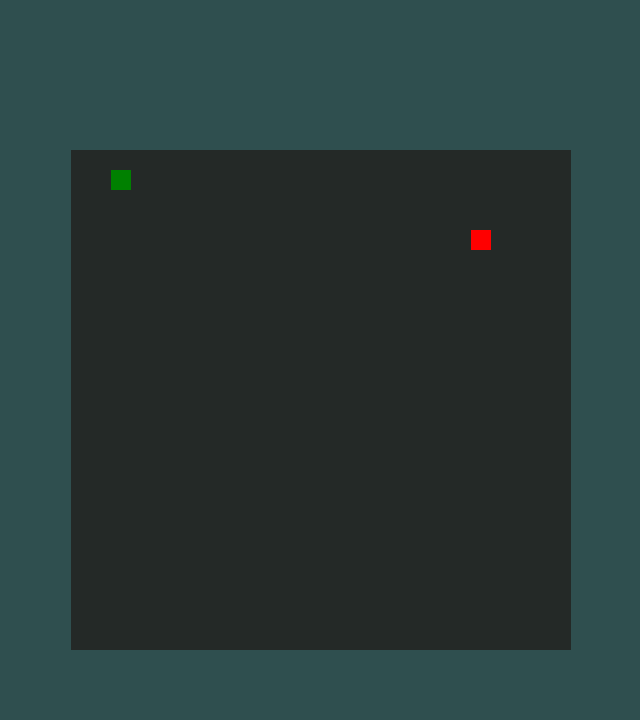
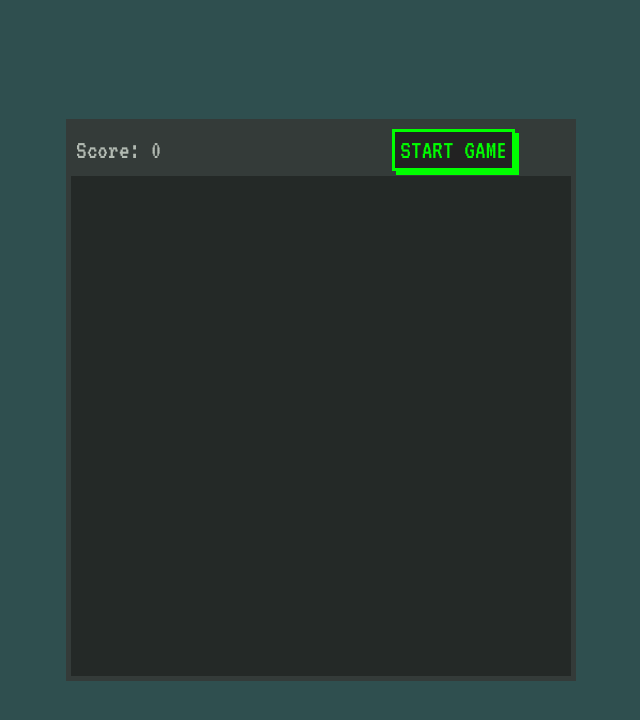
Before and after one commit to lmmv9411/snake-js, a plain HTML site: page index.html in a window 1280 px wide. Shown: the whole page, without its empty margins (319-959 px from the left). Drawn offline with Linux system fonts and the light colour scheme.

Commit message:
new features

```diff
--- a/index.css
+++ b/index.css
@@ -1,13 +1,65 @@
+@import url('https://fonts.googleapis.com/css2?family=Press+Start+2P&family=VT323&display=swap');
+
+* {
+    margin: 0;
+    padding: 0;
+    font-family: "VT323", monospace;
+    font-size: 20pt;
+    color: rgb(179, 187, 179);
+}
+
 body {
+    display: flex;
+    align-items: center;
+    justify-content: center;
+    height: 100vh;
     background-color: darkslategray;
 }
 
 #canvas {
     background-color: rgb(36, 41, 39);
-    position: absolute;
-    left: 50%;
-    top: 50%;
-    transform: translateX(-50%) translateY(-50%);
+}
+
+.container {
+    padding: 5px;
+    display: flex;
+    justify-content: center;
+    flex-direction: column;
+    background-color: rgb(52, 59, 57);
+}
+
+.score {
+    padding: 5px;
+}
+
+.retro-button {
+    outline: none;
+    font-family: 'VT323', monospace;
+    background-color: #222;
+    color: #00ff00;
+    border: 3px solid #00ff00;
+    padding: 5px;
+    text-transform: uppercase;
+    cursor: pointer;
+    box-shadow: 4px 4px 0 #00ff00;  /* Sombra verde para el efecto 3D */
+    transition: all 0.2s ease;
+  }
+
+  .retro-button:hover {
+    background-color: #333;
+    box-shadow: 6px 6px 0 #00ff00;  /* Incrementa la sombra al pasar el ratón */
+  }
+
+  .retro-button:active {
+    box-shadow: 2px 2px 0 #00ff00;  /* Reduce la sombra para simular el efecto de hundirse al presionar */
+    background-color: #444;
+    transform: translate(2px, 2px);  /* Mueve el botón para dar la sensación de estar presionado */
+  }
+
+#score {
+    background-color: rgb(52, 59, 57);
+    border: none;
+    outline: none;
 }
 
 @media screen and (max-width: 728px) {
--- a/index.html
+++ b/index.html
@@ -14,7 +14,15 @@
     <audio src="./music/food.mp3" hidden id="food"></audio>
     <audio src="./music/move.mp3" hidden id="move"></audio>
     <audio src="./music/gameover.mp3" hidden id="gameover"></audio>
-    <canvas width="500" height="500" id="canvas"></canvas>
+
+    <div class="container">
+        <div class="score">
+            <label for="score">Score:</label>
+            <input type="text" readonly id="score" value="0">
+            <button class="retro-button" id="btngame">Start Game</button>
+        </div>
+        <canvas width="500" height="500" id="canvas"></canvas>
+    </div>
 
 </body>
 
--- a/index.js
+++ b/index.js
@@ -1,10 +1,12 @@
-import touch from "./touch.js"
+import touch from './touch.js';
 
-const canvas = document.getElementById("canvas");
-const ctx = canvas.getContext("2d");
+const canvas = document.getElementById('canvas');
+const ctx = canvas.getContext('2d');
+const score = document.getElementById('score');
+const btngame = document.getElementById('btngame');
 
 //audio
-const food = document.getElementById('food');
+const food_audio = document.getElementById('food');
 const mover = document.getElementById('move');
 const gameover = document.getElementById('gameover');
 
@@ -32,35 +34,55 @@ const direction = { x: 1, y: 0 };
 
 touch(canvas, move);
 
-const head = Object.freeze({
-    x: column_size,
-    y: row_size,
+const head = {
+    x: 0,
+    y: 0,
     width: column_size,
     height: column_size
-});
+};
 
 const body = [head];
 
-const eat = {
+const food = {
     x: 0,
     y: 0,
     width: column_size,
     height: column_size
 }
 
-let state = RUN;
-let timeout, animation;
+let state = STOP, timeout, animation;
 
-function randomPosition() {
+let count = 0;
 
-    let onBody = false;
+function randomPosition(isBody = false) {
+
+    let crashes = false;
     let x, y;
 
     do {
         x = Math.floor(Math.random() * numcolumns) * column_size;
         y = Math.floor(Math.random() * numrows) * row_size;
-        onBody = body.filter(p => p.x === x && p.y === y).length > 0;
-    } while (onBody);
+
+        if (isBody) {
+            crashes = food.x == x && food.y === y;
+        } else {
+            crashes = body.filter(p => p.x === x && p.y === y).length > 0;
+        }
+
+    } while (crashes);
+
+    return { x, y }
+}
+
+function randomDirecion() {
+    let x = Math.floor(Math.random() * 3) - 1;
+    let y = 0;
+    let isZero = x === 0;
+
+    while (isZero) {
+        y = Math.floor(Math.random() * 3) - 1;
+        isZero = y === 0;
+    }
 
     return { x, y }
 }
@@ -77,20 +99,20 @@ function collition(head) {
         return;
     }
 
-    if (head.x === eat.x && head.y === eat.y) {
-        food.play();
+    if (head.x === food.x && head.y === food.y) {
+        food_audio.play();
         navigator.vibrate(100);
         state = EATEN;
         return;
     }
 
-    for (let part of body) {
-        if (part.x == head.x && part.y == head.y) {
+    body.forEach((p) => {
+        if (p.x == head.x && p.y == head.y) {
             gameover.play();
             navigator.vibrate(300);
             state = STOP;
         }
-    }
+    });
 
 }
 
@@ -138,11 +160,9 @@ function losing() {
     //Body
     body.pop();
 
-    ctx.fillStyle = 'Green'
+    ctx.fillStyle = '#00ff00'
 
-    for (let part of body) {
-        ctx.fillRect(part.x, part.y, part.width, part.height);
-    }
+    body.forEach(p => ctx.fillRect(p.x, p.y, p.width, p.height));
 
     timeout = setTimeout(losing, (1000 / frames) * 2);
     animation = requestAnimationFrame(losing)
@@ -152,6 +172,7 @@ function losing() {
 function draw() {
 
     const newHead = newPosition();
+    collition(newHead);
 
     if (state === STOP) {
         return;
@@ -166,15 +187,17 @@ function draw() {
     if (state === EATEN) {
         ctx.fillStyle = 'Red'
         const { x, y } = randomPosition();
-        eat.x = x;
-        eat.y = y;
+        food.x = x;
+        food.y = y;
+        count++;
+        score.value = count;
     }
 
-    ctx.fillRect(eat.x, eat.y, eat.width, eat.height);
+    ctx.fillRect(food.x, food.y, food.width, food.height);
 
     //Body
     body.unshift(newHead);
-    ctx.fillStyle = 'Green'
+    ctx.fillStyle = '#00ff00'
 
     if (state === EATEN) {
         state = RUN;
@@ -182,17 +205,16 @@ function draw() {
         body.pop();
     }
 
-    for (let part of body) {
-        ctx.fillRect(part.x, part.y, part.width, part.height);
-    }
-
-    collition(newHead);
+    body.forEach(p => ctx.fillRect(p.x, p.y, p.width, p.height));
 
 }
 
 function run() {
 
     if (state === STOP) {
+        btngame.textContent = "Start";
+        count = 0;
+        score.value = count;
         losing();
         return;
     }
@@ -202,8 +224,29 @@ function run() {
 
 }
 
-const { x, y } = randomPosition();
-eat.x = x;
-eat.y = y;
+btngame.addEventListener('click', () => {
+    if (state === RUN) {
+        state = STOP;
+        btngame.textContent = "Start";
+    } else {
+        state = RUN;
+        btngame.textContent = "Stop";
+    }
+    main();
+});
 
-run();
+function main() {
+    const { x, y } = randomPosition();
+    food.x = x;
+    food.y = y;
+
+    const rh = randomPosition(true);
+    const rd = randomDirecion();
+
+    head.x = rh.x;
+    head.y = rh.y;
+
+    direction.x = rd.x;
+    direction.y = rd.y;
+    run();
+}
```
